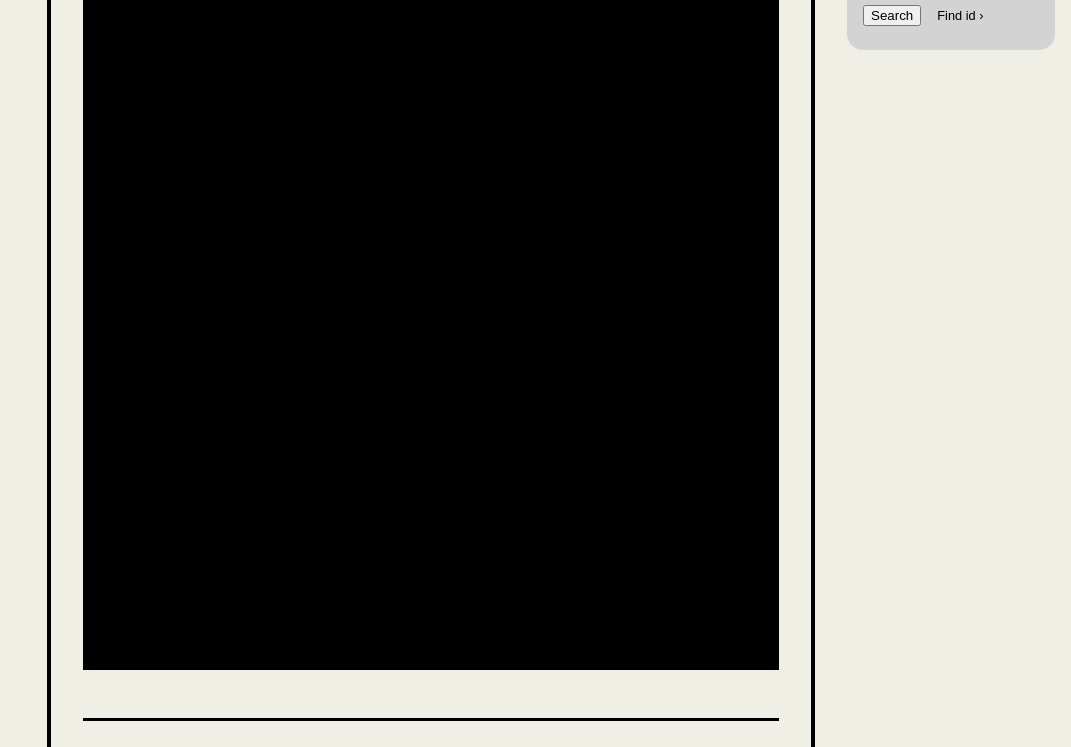
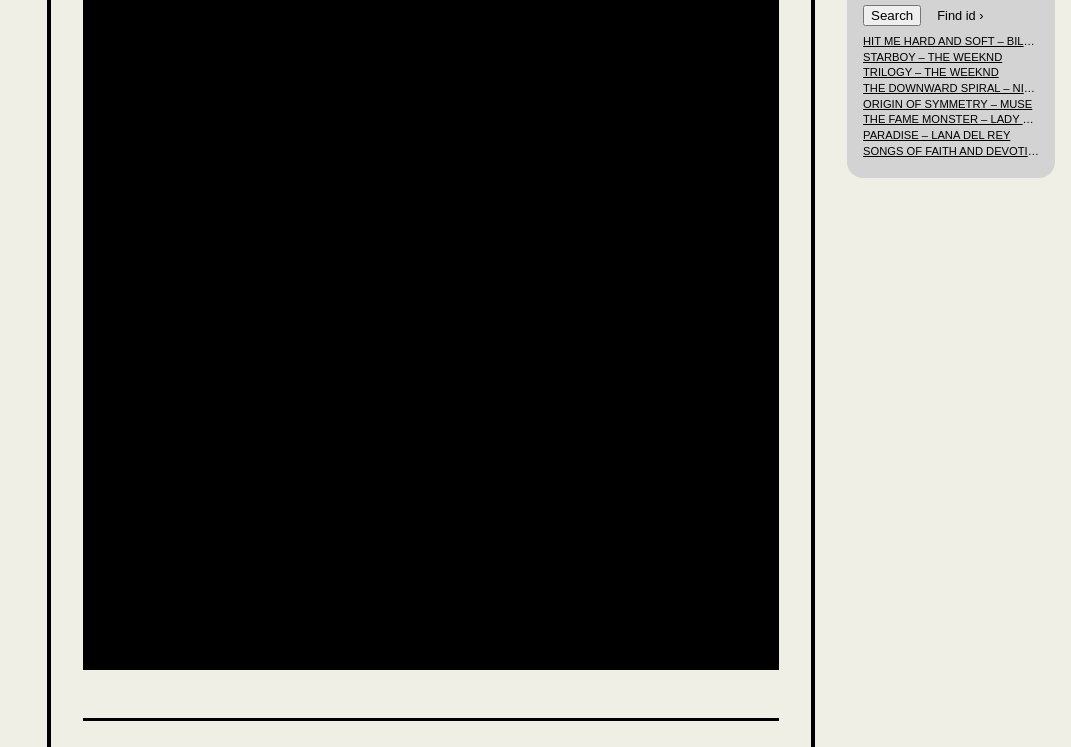
Before and after one commit to erikdevos/album-poster, a plain HTML site: page index.html in a window 1280 px wide. Shown: the part 94-841 px from the top of the page, without its empty margins (209-1280 px from the left). Drawn offline with Linux system fonts and the light colour scheme; the site is published under a folder, as on GitHub Pages, so addresses that start at the root find nothing.

Commit message:
Fix js path.

```diff
--- a/index.html
+++ b/index.html
@@ -51,7 +51,7 @@
             </section>
 
             <!-- The scripting for the album view -->
-            <script type="module" src="/scripting/main.js"></script>
+            <script type="module" src="scripting/main.js"></script>
         </main>
         <footer>
             <section class="container">
```
